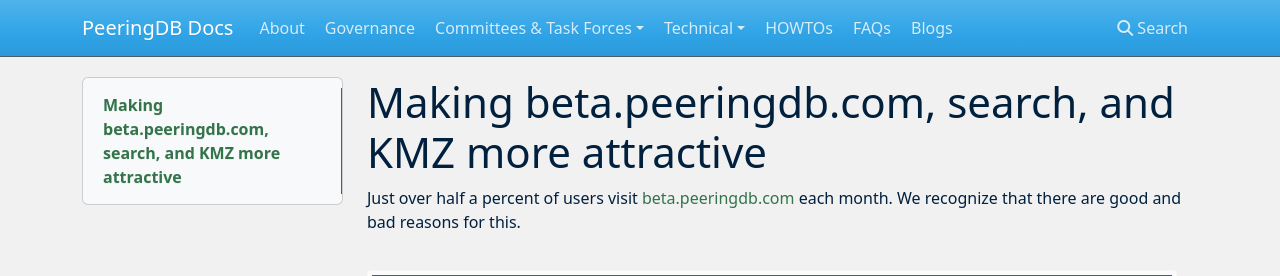
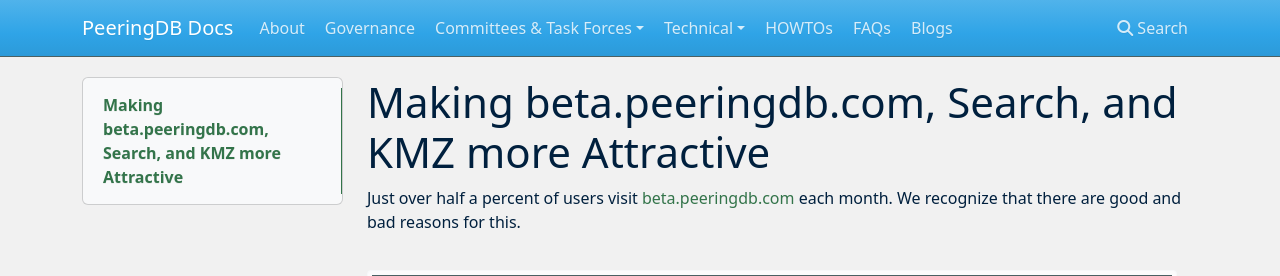
Before and after one commit to peeringdb/docs, an MkDocs documentation site: the page built from docs/blog/improving_beta_and_kmz_export.md, in a window 1280 px wide and 900 px high. Shown: the top 276 px of the window. Built offline with MkDocs 1.6.1, drawn with Linux system fonts in a browser that asks for light colours; nearby versions of some CDN libraries.

```diff
--- a/docs/blog/improving_beta_and_kmz_export.md
+++ b/docs/blog/improving_beta_and_kmz_export.md
@@ -1,4 +1,4 @@
-# Making beta.peeringdb.com, search, and KMZ more attractive
+# Making beta.peeringdb.com, Search, and KMZ more Attractive
 
 Just over half a percent of users visit [beta.peeringdb.com](https://beta.peeringdb.com) each month. We recognize that there are good and bad reasons for this.
 
```
Also changed, not shown: docs/blogs.md (+1 -0 lines), docs/presentations.md (+1 -0 lines), 1 other file.
